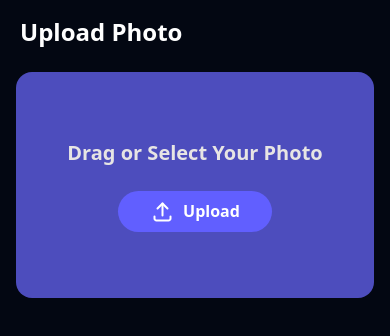
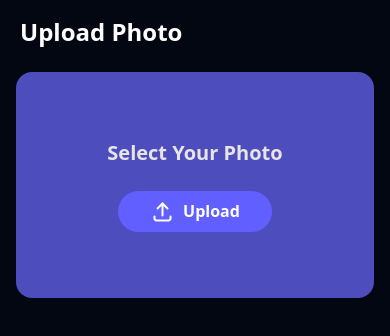
Before and after one commit to Alihkz1/weAI, a Vue app: page /upload in a window 390 px wide. Shown: the top 336 px of the page. Built offline with nearby package versions, Linux system fonts and the light colour scheme.

Commit message:
work on project

```diff
--- /dev/null
+++ b/src/components/Loading.vue
@@ -0,0 +1,25 @@
+<template>
+    <div class="w-full min-h-screen flex flex-col items-center justify-center gap-4">
+        <div class="loader"></div>
+        <p class="text-stone-300">Loading...</p>
+    </div>
+</template>
+
+<style>
+.loader {
+    width: 50px;
+    aspect-ratio: 1;
+    border-radius: 50%;
+    background:
+        radial-gradient(farthest-side, #1648ff 94%, #0000) top/8px 8px no-repeat,
+        conic-gradient(#0000 30%, #4D4DBD);
+    -webkit-mask: radial-gradient(farthest-side, #0000 calc(100% - 8px), #000 0);
+    animation: l13 1s infinite linear;
+}
+
+@keyframes l13 {
+    100% {
+        transform: rotate(1turn)
+    }
+}
+</style>
--- a/src/components/MySelect.vue
+++ b/src/components/MySelect.vue
@@ -31,6 +31,6 @@ const emit = defineEmits(['update:modelValue'])
             </option>
         </select>
 
-        <img class="pointer-events-none absolute right-4 top-4" src="@/assets/chevron-down.svg" alt="dropdown">
+        <img class="pointer-events-none absolute right-4 top-4" src="@/assets/chevron-down.svg" alt="">
     </div>
 </template>
--- /dev/null
+++ b/src/composables/useIsMobile.js
@@ -0,0 +1,19 @@
+import { computed, ref } from "vue";
+
+export function useIsMobile() {
+  const width = ref(window.innerWidth);
+  const height = ref(window.innerHeight);
+
+  function update() {
+    width.value = window.innerWidth;
+    height.value = window.innerHeight;
+  }
+
+  window.addEventListener("resize", update);
+
+  const isMobile = computed(() => width.value < 768);
+
+  const unmount = () => window.removeEventListener("resize");
+
+  return { isMobile, unmount };
+}
--- a/src/pages/upload/Preview.vue
+++ b/src/pages/upload/Preview.vue
@@ -31,6 +31,6 @@ const form = reactive({
             <MyInput :icon-src="editSvg" :label="'Name'" v-model="form.name" :value="file.name" />
             <MySelect :label="'Category'" v-model="form.category" :options="categories" />
         </div>
-        <MyButton class="h-14 md:w-[171px] md:text-xs" :type="'transparent'">Manual Masking</MyButton>
+        <MyButton class="h-14 md:w-[171px] md:text-xs" :type="'transparent'" v-on:click="$emit('manual-masking')">Manual Masking</MyButton>
     </div>
 </template>
--- a/src/pages/upload/Uploader.vue
+++ b/src/pages/upload/Uploader.vue
@@ -1,7 +1,8 @@
 <script setup>
-import { ref, onMounted, onBeforeUnmount, watch, reactive } from 'vue';
+import { ref, onMounted, onBeforeUnmount, watch } from 'vue';
 import MyButton from '@/components/MyButton.vue';
 import './uploader-styles.scss';
+import { useIsMobile } from '@/composables/useIsMobile';
 
 const uploadInput = ref(null);
 const dragZone = ref(null);
@@ -9,6 +10,9 @@ const dragZone = ref(null);
 const newUploadedImage = ref(null)
 
 const emit = defineEmits(["newUpload"])
+
+const { isMobile, unmount } = useIsMobile()
+onBeforeUnmount(unmount)
 
 watch(
     newUploadedImage,
@@ -83,7 +87,7 @@ onBeforeUnmount(() => {
             <!-- <div class="bg-bgBlue h-100 rounded-2xl flex flex-col justify-center items-center gap-6"> -->
             <!-- todo: tailwind config colors -->
             <h1 class="text-stone-200 font-bold text-xl">
-                Drag or Select Your Photo
+                <span v-if="!isMobile">Drag or </span> <span>Select Your Photo</span>
             </h1>
             <MyButton @click="onUpload">
                 <img src="@/assets/upload.svg" alt="">
--- a/src/pages/upload/index.vue
+++ b/src/pages/upload/index.vue
@@ -5,20 +5,22 @@ import Masking from './Masking.vue';
 import Preview from './Preview.vue';
 import Uploader from './Uploader.vue';
 import MyTransition from '@/components/MyTransition.vue';
+import Loading from '@/components/Loading.vue';
 
 let tabIndex = ref(0);
-const showLoading = ref(false)
 const toPreviewImage = ref(null)
 
 const handleNewUpload = (e) => {
     if (!e) return;
-    showLoading.value = true;
     toPreviewImage.value = e
-
+    tabIndex.value = 3
     setTimeout(() => {
-        showLoading.value = false;
         tabIndex.value = 2
     }, 2000);
+}
+
+const onManualMasking = () => {
+    tabIndex.value = 1
 }
 
 </script>
@@ -30,10 +32,7 @@ const handleNewUpload = (e) => {
 
                 <!-- uploader -->
                 <template v-if="tabIndex === 0" key="uploader">
-                    <div v-if="showLoading" class="flex-1 flex items-center justify-center">
-                        <p class="text-stone-300">Loading...</p>
-                    </div>
-                    <div v-else class="w-full flex flex-col gap-2 items-center">
+                    <div class="w-full flex flex-col gap-2 items-center">
                         <Uploader @new-upload="handleNewUpload" />
                         <List :items="uploadedItems" />
                     </div>
@@ -46,7 +45,11 @@ const handleNewUpload = (e) => {
 
                 <!-- uploaded image preview -->
                 <template v-else-if="tabIndex === 2">
-                    <Preview key="preview" :image="toPreviewImage" />
+                    <Preview key="preview" :image="toPreviewImage" @manual-masking="onManualMasking" />
+                </template>
+
+                <template v-else-if="tabIndex === 3">
+                    <Loading />
                 </template>
 
             </div>
```
